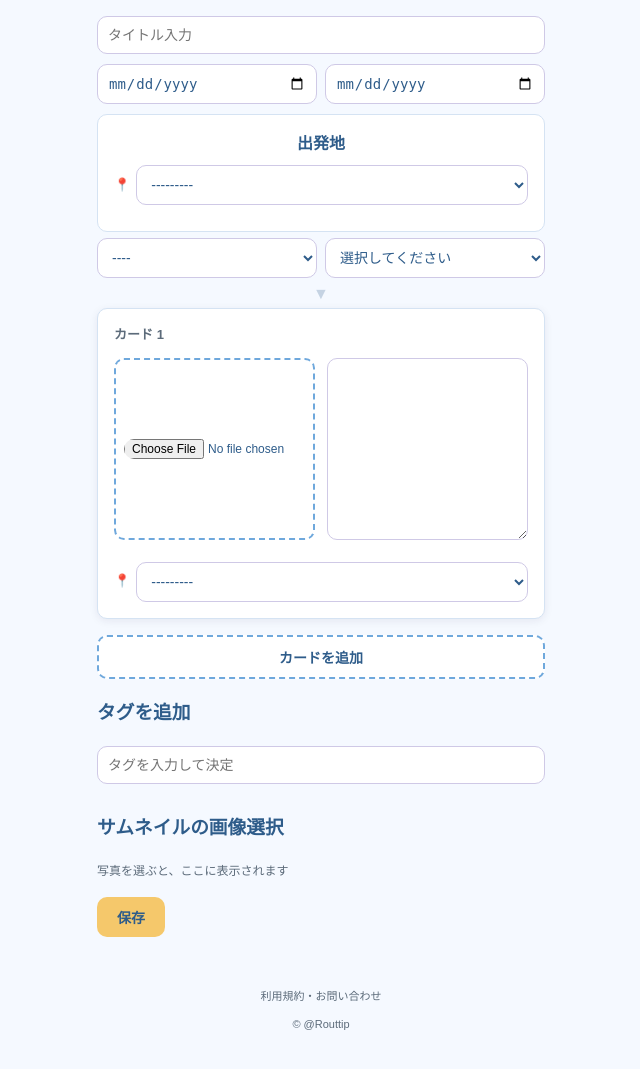
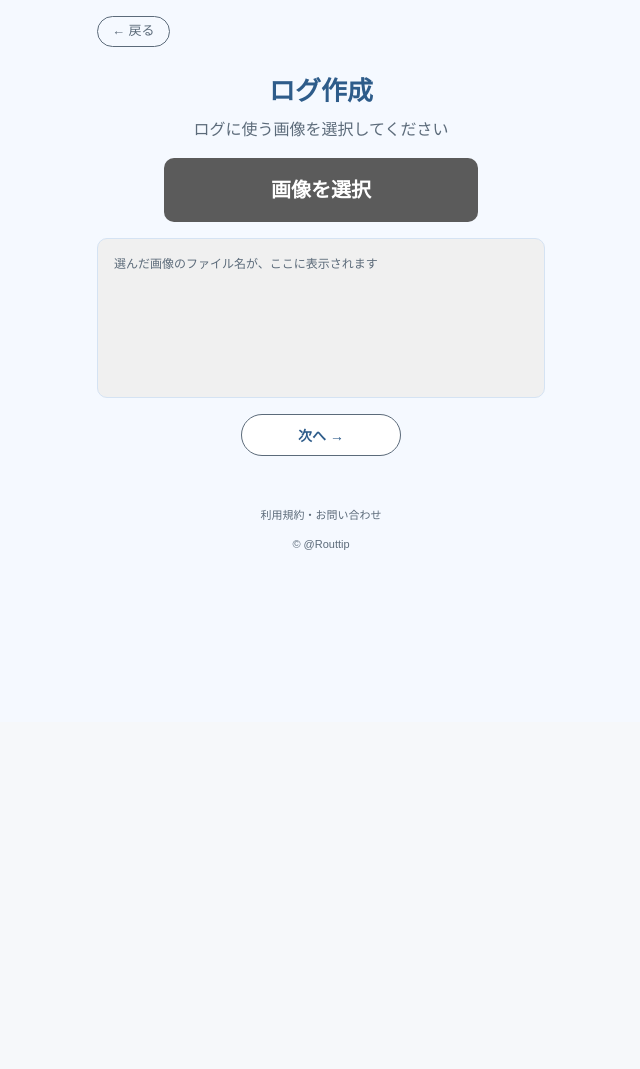
Before and after one commit to fko2547012/routrip, a Django app: page /log/create/ in a window 1280 px wide. Shown: the part 78-1147 px from the top of the page, without its empty margins (319-959 px from the left). After the commit the page ends 628 px from the top, so only its background shows below. Run offline with Django 5.2, Linux system fonts and the light colour scheme; a user stored in the database is signed in; tables that the repository leaves empty hold one stand-in row (values such as "Sample post").

Commit message:
ログ作成の画面分割

```diff
--- a/routrip/static/routrip/css/style.css
+++ b/routrip/static/routrip/css/style.css
@@ -440,3 +440,100 @@
     border-color: var(--color-navy);
     color: var(--color-white);
 }
+
+
+/* ==========================
+   ログ作成：画面の切り替え
+========================== */
+.step {
+    display: none;
+}
+
+.step.is-active {
+    display: block;
+}
+
+.back-button {
+    background: none;
+    border: 1px solid var(--color-gray-text);
+    color: var(--color-gray-text);
+    border-radius: 999px;
+    padding: 4px 14px;
+    font-size: 13px;
+    margin-bottom: var(--spacing);
+}
+
+.next-button {
+    display: block;
+    margin: var(--spacing) auto 0;
+    min-width: 160px;
+    background-color: var(--color-white);
+    border: 1px solid var(--color-gray-text);
+    border-radius: 999px;
+}
+
+.submit-button {
+    display: block;
+    width: 100%;
+    background-color: #4285f4;
+    color: var(--color-white);
+    font-size: 18px;
+    padding: 14px;
+}
+
+.invalid {
+    border-color: var(--color-danger);
+}
+
+
+/* ==========================
+   ログ作成：画面1
+========================== */
+.back-button {
+    display: inline-block;
+    text-decoration: none;
+}
+
+.step1-title {
+    text-align: center;
+    font-size: 26px;
+    margin: 8px 0 4px;
+}
+
+.step1-lead {
+    text-align: center;
+    margin: 0 0 var(--spacing);
+    color: var(--color-gray-text);
+}
+
+.pick-button {
+    display: block;
+    width: 70%;
+    margin: 0 auto var(--spacing);
+    padding: 16px;
+    background-color: #5b5b5b;
+    color: var(--color-white);
+    border-radius: var(--radius);
+    text-align: center;
+    font-size: 20px;
+    font-weight: bold;
+    cursor: pointer;
+}
+
+.picked-list {
+    min-height: 160px;
+    margin: 0 0 var(--spacing);
+    padding: var(--spacing) var(--spacing) var(--spacing) 32px;
+    background-color: #f0f0f0;
+    border: 1px solid #d5e3f3;
+    border-radius: var(--radius);
+    font-size: 14px;
+}
+
+.picked-list:empty::before {
+    content: "選んだ画像のファイル名が、ここに表示されます";
+    display: block;
+    margin-left: -16px;
+    font-size: 12px;
+    color: var(--color-gray-text);
+}
--- a/routrip/static/routrip/js/log_create.js
+++ b/routrip/static/routrip/js/log_create.js
@@ -1,3 +1,6 @@
+// ==========================
+// カードの追加・削除・写真プレビュー
+// ==========================
 // 「カードを追加」ボタンを押したら、フォームのセットを追加する
 document.getElementById('add-card').addEventListener('click', () => {
   const totalInput = document.querySelector('[name$="-TOTAL_FORMS"]');
@@ -200,3 +203,142 @@
 }
 
 renderThumbs();
+
+
+// ==========================
+// 画面の切り替え
+// ==========================
+const steps = document.querySelectorAll('.step');
+const step2 = document.getElementById('step-2');
+const step2Error = document.getElementById('step2-error');
+
+function showStep(n) {
+  steps.forEach((s) => s.classList.toggle('is-active', s.id === `step-${n}`));
+  window.scrollTo(0, 0);
+}
+
+// 画面2で、必須の項目
+const REQUIRED = [
+  '[name="title"]',
+  '[name="trip_start_date"]',
+  '[name="trip_end_date"]',
+  '[name="start_spot"]',
+  '[name$="-transport"]',
+  '[name$="-spot"]',
+  '[name$="-comment"]',
+].join(',');
+
+// 画面2 → 画面3
+document.getElementById('to-step-3').addEventListener('click', () => {
+  const empty = [...step2.querySelectorAll(REQUIRED)]
+    .filter((el) => el.value.trim() === '');
+
+  step2.querySelectorAll('.invalid').forEach((el) => el.classList.remove('invalid'));
+
+  if (empty.length > 0) {
+    empty.forEach((el) => el.classList.add('invalid'));
+    step2Error.hidden = false;
+    empty[0].scrollIntoView({ block: 'center' });
+    return;
+  }
+  step2Error.hidden = true;
+  showStep(3);
+});
+
+// 入力し直したら、赤枠を消す
+step2.addEventListener('input', (e) => e.target.classList.remove('invalid'));
+step2.addEventListener('change', (e) => e.target.classList.remove('invalid'));
+
+// 画面3 → 画面2
+document.getElementById('back-to-2').addEventListener('click', () => showStep(2));
+
+// 入力欄でEnterを押しても、フォームを送信させない
+document.getElementById('log-form').addEventListener('keydown', (e) => {
+  if (e.key === 'Enter' && e.target.tagName === 'INPUT') {
+    e.preventDefault();
+  }
+});
+
+
+// ==========================
+// 画面1：画像選択
+// ==========================
+const picker = document.getElementById('image-picker');
+const pickedList = document.getElementById('picked-list');
+let pickedFiles = [];
+// 画面2から始まったとき（エラーで戻ってきたとき）は、カードを作り直さない
+let appliedKey = step2.classList.contains('is-active') ? '' : null;
+
+// 選ばれた写真が、前と同じかを見分けるための文字列
+function fileKey(files) {
+  return files.map((f) => `${f.name}:${f.size}:${f.lastModified}`).join('|');
+}
+
+// 選んだ写真のファイル名を、一覧に出す
+picker.addEventListener('change', () => {
+  pickedFiles = [...picker.files];
+  pickedList.innerHTML = '';
+  pickedFiles.forEach((f) => {
+    const li = document.createElement('li');
+    li.textContent = f.name;
+    pickedList.append(li);
+  });
+});
+
+// カード1枚分の入力を、空に戻す
+function resetCard(card) {
+  card.querySelectorAll('input[type="file"], textarea, select').forEach((el) => {
+    el.value = '';
+  });
+  const preview = card.querySelector('.preview');
+  if (preview) {
+    URL.revokeObjectURL(preview.src);
+    preview.remove();
+  }
+}
+
+// カードの写真の欄に、1枚の写真を入れる
+function setFile(card, file) {
+  const input = card.querySelector('input[type="file"]');
+  const dt = new DataTransfer();
+  dt.items.add(file);
+  input.files = dt.files;
+  input.dispatchEvent(new Event('change', { bubbles: true }));   // プレビューを出す
+}
+
+// 写真の数だけカードを作って、写真を入れる
+function buildCards(files) {
+  const cardList = document.getElementById('card-list');
+
+  // 1枚目を残して、あとのカードは消す
+  [...cardList.querySelectorAll(':scope > .card-form')].slice(1).forEach((card) => {
+    const preview = card.querySelector('.preview');
+    if (preview) URL.revokeObjectURL(preview.src);
+    card.remove();
+  });
+  renumberCards();
+  resetCard(cardList.querySelector(':scope > .card-form'));
+
+  // 足りない分は、「カードを追加」ボタンを押したことにして、増やす
+  const need = Math.max(files.length, 1);
+  for (let i = 1; i < need; i++) {
+    document.getElementById('add-card').click();
+  }
+
+  const cards = cardList.querySelectorAll(':scope > .card-form');
+  files.forEach((file, i) => setFile(cards[i], file));
+  renderThumbs();
+}
+
+// 画面1 → 画面2
+document.getElementById('to-step-2').addEventListener('click', () => {
+  const key = fileKey(pickedFiles);
+  if (key !== appliedKey) {          // 選び方が変わったときだけ、カードを作り直す
+    buildCards(pickedFiles);
+    appliedKey = key;
+  }
+  showStep(2);
+});
+
+// 画面2 → 画面1
+document.getElementById('back-to-1').addEventListener('click', () => showStep(1));
--- a/routrip/templates/routrip/log_create.html
+++ b/routrip/templates/routrip/log_create.html
@@ -2,8 +2,26 @@
 {% load static %}
 
 {% block content %}
-<form method="post" enctype="multipart/form-data" novalidate>
+<form method="post" enctype="multipart/form-data" novalidate id="log-form">
   {% csrf_token %}
+
+  {# ===== 画面1：画像選択 ===== #}
+  <div class="step{% if not form.is_bound %} is-active{% endif %}" id="step-1">
+    <a class="back-button" href="{% url 'routrip:top_page' %}">← 戻る</a>
+    <h2 class="step1-title">ログ作成</h2>
+    <p class="step1-lead">ログに使う画像を選択してください</p>
+
+    <input type="file" id="image-picker" accept="image/*" multiple hidden>
+    <label for="image-picker" class="pick-button">画像を選択</label>
+
+    <ul id="picked-list" class="picked-list"></ul>
+
+    <button type="button" class="next-button" id="to-step-2">次へ →</button>
+  </div>
+
+  {# ===== 画面2：入力 ===== #}
+  <div class="step{% if form.is_bound %} is-active{% endif %}" id="step-2">
+    <button type="button" class="back-button" id="back-to-1">← 戻る</button>
     {{ form.non_field_errors }}
 
     <div class="field">
@@ -45,9 +63,22 @@
       {% include 'routrip/_card_form.html' with card_form=formset.empty_form %}
     </template>
 
+    {% if form.errors or formset.total_error_count %}
+      <p class="errorlist">入力内容を確認してください。</p>
+    {% endif %}
+    <p class="errorlist" id="step2-error" hidden>未入力があります。</p>
+
+    <button type="button" class="next-button" id="to-step-3">次へ →</button>
+  </div>
+
+  {# ===== 画面3：タグ・サムネイル・投稿 ===== #}
+  <div class="step" id="step-3">
+    <button type="button" class="back-button" id="back-to-2">← 戻る</button>
+
     <section id="tag-section">
       <h3>タグを追加</h3>
-    <input type="text" id="tag-input" placeholder="タグを入力して決定" autocomplete="off" enterkeyhint="done">
+      <input type="text" id="tag-input" placeholder="タグを入力して決定"
+             autocomplete="off" enterkeyhint="done">
       <p id="tag-error" class="errorlist"></p>
       <div id="tag-chips"></div>
       {{ form.tag_text.errors }}
@@ -59,11 +90,8 @@
       <div id="thumb-list"></div>
     </section>
 
-  {% if form.errors or formset.total_error_count %}
-    <p class="errorlist">入力内容を確認してください。</p>
-  {% endif %}
-
-  <button type="submit">保存</button>
+    <button type="submit" class="submit-button">投稿する</button>
+  </div>
 </form>
-<script src="{% static "routrip/js/log_create.js" %}"></script>
+<script src="{% static 'routrip/js/log_create.js' %}"></script>
 {% endblock %}
```
Lines whose indentation alone changed are shown as unchanged.
